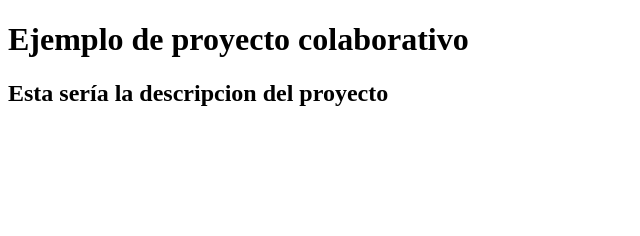
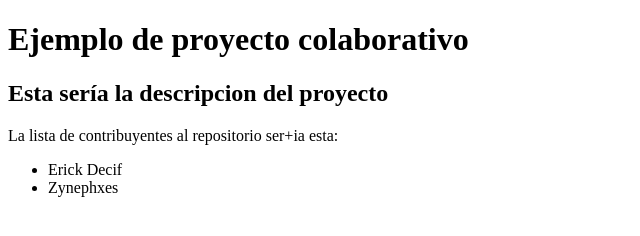
Before and after one commit to Edecif/proyecto1-copy, a plain HTML site: page index.html in a window 1280 px wide. Shown: the whole page, without its empty margins (0-640 px from the left). Drawn offline with Linux system fonts and the light colour scheme.

Commit message:
Add contributors list to index.html
Added a contributors list to the project description.

```diff
--- a/index.html
+++ b/index.html
@@ -9,6 +9,11 @@
     <header>
         <h1>Ejemplo de proyecto colaborativo</h1>
         <h2>Esta sería la descripcion del proyecto</h2>
+        <p>La lista de contribuyentes al repositorio ser+ia esta:</p>
+        <ul>
+            <li>Erick Decif</li>
+            <li>Zynephxes</li>
+        </ul>
     </header>
 
 </body>
```
